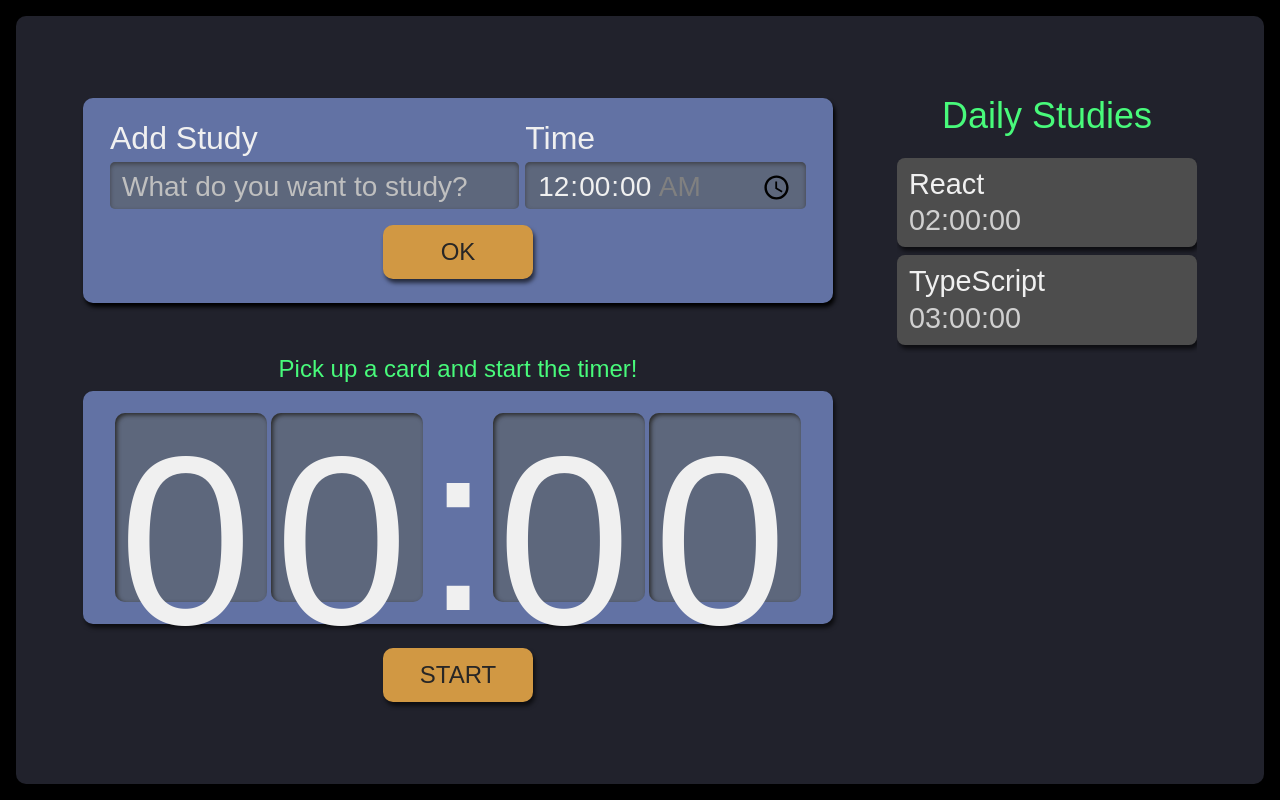
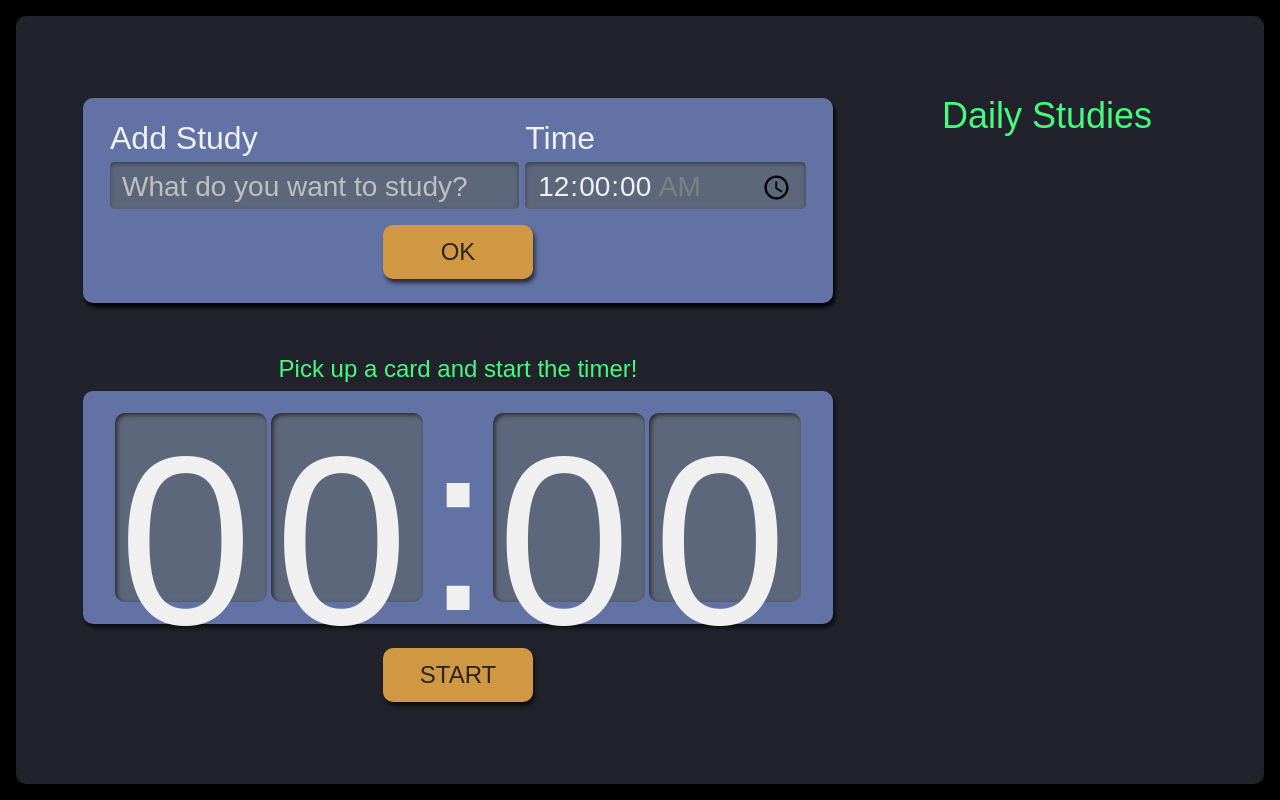
Before and after one commit to emiscode/react-typescript, a React (Create React App) app: page / in a window 1280 px wide. Built offline with nearby package versions, Linux system fonts and the light colour scheme.

Commit message:
Add logic to create task

```diff
--- a/src/components/Button/index.tsx
+++ b/src/components/Button/index.tsx
@@ -1,10 +1,15 @@
 import React from 'react';
 import style from './Button.module.scss';
 
-class Button extends React.Component<{ text: string}> {
+class Button extends React.Component<{
+    text: string
+    type?: "button" | "submit" | "reset" | undefined
+}> {
     render() {
+        const { type = 'button'} = this.props;
+
         return (
-            <button className={style.btn}>
+            <button type={type} className={style.btn}>
                 {this.props.text}
             </button>
         )
--- a/src/components/Form/index.tsx
+++ b/src/components/Form/index.tsx
@@ -1,8 +1,11 @@
 import React from 'react';
+import { ITask } from '../../types/ITask';
 import Button from '../Button';
 import style from './Form.module.scss';
 
-class Form extends React.Component {
+class Form extends React.Component<{
+    setTasks: React.Dispatch<React.SetStateAction<ITask[]>>
+}> {
     state = {
         task: "",
         time: "00:00"
@@ -10,7 +13,7 @@ class Form extends React.Component {
 
     addTask(event: React.FormEvent<HTMLFormElement>) {
         event.preventDefault();
-        console.log(this.state);
+        this.props.setTasks(currentTasks => [...currentTasks, {...this.state}]);
     }
 
     render() {
@@ -43,6 +46,7 @@ class Form extends React.Component {
                     />
                 </div>
                 <Button
+                    type='submit'
                     text="OK"
                 />
             </form>
--- a/src/components/ListComponent/index.tsx
+++ b/src/components/ListComponent/index.tsx
@@ -1,24 +1,11 @@
-import { useState } from 'react';
+import { ITask } from '../../types/ITask';
 import Item from './Item';
 import style from './List.module.scss';
 
-function List() {
-    const [tasks, setTasks] = useState([
-        {
-            task: 'React',
-            time: '02:00:00'
-        },
-        {
-            task: 'TypeScript',
-            time: '03:00:00'
-        }
-    ]);
-
+function List({ tasks }: { tasks: ITask[]}) {
     return (
         <aside className={style.listTasks}>
-            <h2 className={style.title} onClick={() => {
-                setTasks([...tasks, { task: "Hooks", time: "05:00:00"}]);
-            }}> Daily Studies </h2>
+            <h2 className={style.title}> Daily Studies </h2>
             <ul>
                {tasks.map((item, index) => (
                    <Item
--- a/src/pages/App.tsx
+++ b/src/pages/App.tsx
@@ -1,13 +1,17 @@
+import { useState } from 'react';
 import Form from '../components/Form';
 import List from '../components/ListComponent';
 import Timer from '../components/Timer';
+import { ITask } from '../types/ITask';
 import style from './App.module.scss';
 
 function App() {
+  const [tasks, setTasks] = useState<ITask[] | []>([]);
+
   return (
       <div className={style.AppStyle}>
-        <Form />
-        <List />
+        <Form setTasks={setTasks}/>
+        <List tasks={tasks}/>
         <Timer />
       </div>
   );
--- /dev/null
+++ b/src/types/ITask.tsx
@@ -0,0 +1,4 @@
+export interface ITask {
+    task: string,
+    time: string
+}
```
